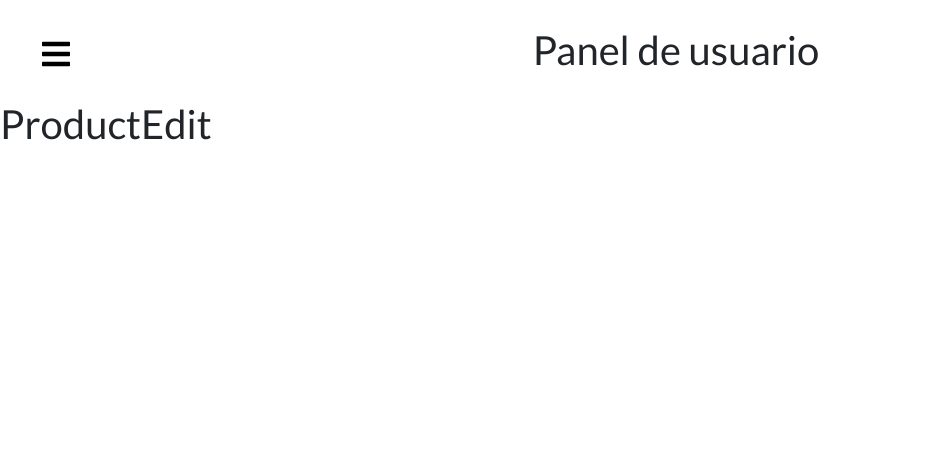
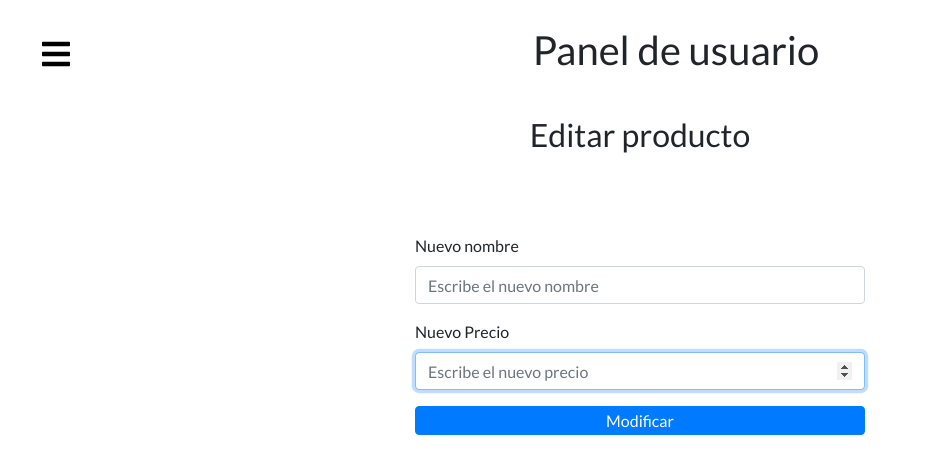
Before and after one commit to gabyballester/react-admin-panel-customers-products-react-redux-hooks-jsonserver, a React (Create React App) app: page /product/edit/1 in a window 1280 px wide. Shown: the top 474 px of the page, without its empty margins (0-929 px from the left). Built offline with nearby package versions, Linux system fonts and the light colour scheme.

Commit message:
Maquetado edición de productos

```diff
--- a/src/pages/ProductEdit.js
+++ b/src/pages/ProductEdit.js
@@ -1,11 +1,131 @@
 import React from 'react'
+import "./productedit.sass";
 
 function ProductEdit() {
-    return (
-        <div className="products">
-            <h1>ProductEdit</h1>
-        </div>
-    )
+  return (
+    <div className="main-container-form">
+      <div className="header-form">
+        <h2>Editar producto</h2>
+      </div>
+
+      <div className="main-form">
+        <form
+        // onSubmit={submitEditCustomer}
+        className="form-style">
+          <div className="form-group">
+            <label>Nuevo nombre</label>
+            <input
+              type="text"
+              className="form-control"
+              name="name"
+              id="name"
+              placeholder="Escribe el nuevo nombre"
+              autoFocus={true}
+            //   value={name}
+            //   onChange={onChangeForm}
+            />
+          </div>
+
+          <div className="form-group">
+            <label>Nuevo Precio</label>
+            <input
+              type="number"
+              className="form-control"
+              name="price"
+              id="price"
+              placeholder="Escribe el nuevo precio"
+              autoFocus={true}
+            //   value={name}
+            //   onChange={onChangeForm}
+            />
+          </div>
+
+          <div className="d-flex justify-content-end">
+            <button className="btn btn-primary d-block w-100" type="submit">
+              Modificar
+            </button>
+          </div>
+        </form>
+      </div>
+    </div>
+  );
 }
 
 export default ProductEdit
+
+
+// import React, { useState, useEffect } from "react";
+// import { useDispatch, useSelector } from "react-redux";
+// import { editCustomerStartAction } from "../actions/customerActions";
+// import { useHistory } from "react-router-dom";
+// import "./customerEdit.sass";
+
+// function CustomerEdit() {
+
+//   const history = useHistory();
+
+//   const dispatch = useDispatch();
+
+//   //nuevo state de cliente
+//   const [customer, saveCustomer] = useState({
+//     name: "",
+//   });
+
+//   // cliente a editar
+//   const customerEdit = useSelector((state) => state.customers.customerEdit);
+
+//   // // llenamos el state automáticamente
+//   useEffect(() => {
+//     saveCustomer(customerEdit);
+//   }, [customerEdit]);
+
+//   // //leer datos formulario
+//   const onChangeForm = (e) => {
+//     saveCustomer({
+//       ...customer,
+//       [e.target.name]: e.target.value,
+//     });
+//   };
+
+//   const { name } = customer;
+
+//   const submitEditCustomer = (e) => {
+//     e.preventDefault();
+//     dispatch(editCustomerStartAction(customer));
+//     history.push('/customers')
+//   };
+
+//   return (
+//     <div className="main-container-form">
+//       <div className="header-form">
+//         <h2>Editar cliente</h2>
+//       </div>
+
+//       <div className="main-form">
+//         <form onSubmit={submitEditCustomer} className="form-style">
+//           <div className="form-group">
+//             <label>Editar nombre completo</label>
+//             <input
+//               type="text"
+//               className="form-control"
+//               name="name"
+//               id="name"
+//               placeholder="Escribe el nombre completo"
+//               autoFocus={true}
+//               value={name}
+//               onChange={onChangeForm}
+//             />
+//           </div>
+
+//           <div className="d-flex justify-content-end">
+//             <button className="btn btn-primary d-block w-100" type="submit">
+//               Modificar
+//             </button>
+//           </div>
+//         </form>
+//       </div>
+//     </div>
+//   );
+// }
+
+// export default CustomerEdit;
--- /dev/null
+++ b/src/pages/productedit.sass
@@ -0,0 +1,35 @@
+@import ../commonStyles
+
+// contenedor
+.main-container-form
+    display: grid
+    height: $bodyHeight
+    grid-template-areas: "header" "main"
+    grid-template-rows: $bodyTemplateRows
+    grid-template-columns: $bodyTemplateColumns
+    justify-content: flex-start
+    align-items: center
+
+.header-form
+    grid-area: header
+    display: flex
+    height: 100%
+    flex-direction: row
+    justify-content: space-around
+    align-items: center
+
+.main-form
+    grid-area: main
+    height: 100%
+    display: flex
+    justify-content: center
+    padding-top: 4rem
+    width: 100%
+
+.form-style
+    width: 450px
+    display: flex
+    flex-direction: column
+    @media screen and ( max-width: $mobile )
+        flex-direction: column
+        max-width: 300px
```
